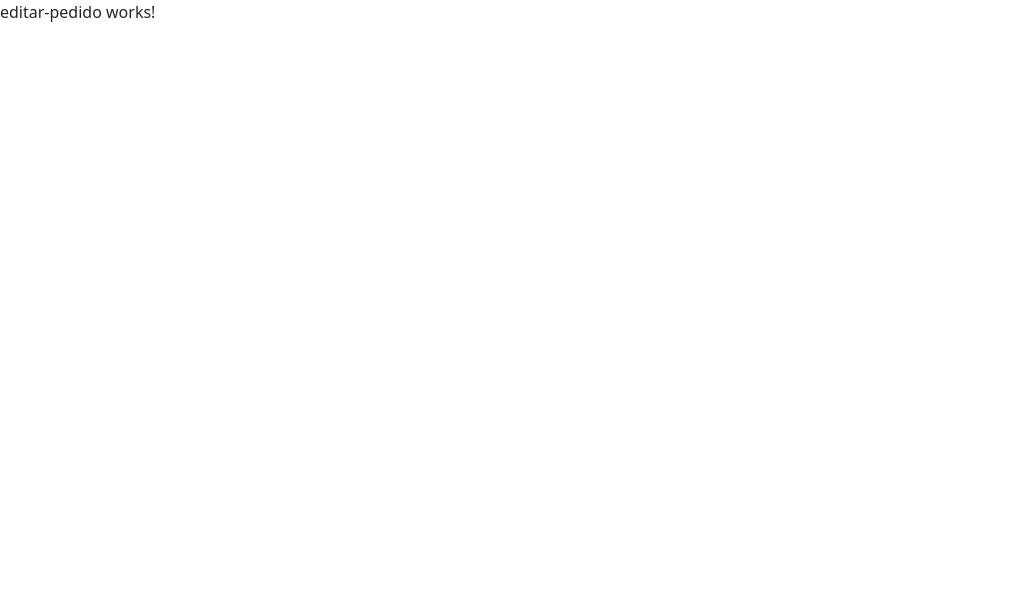
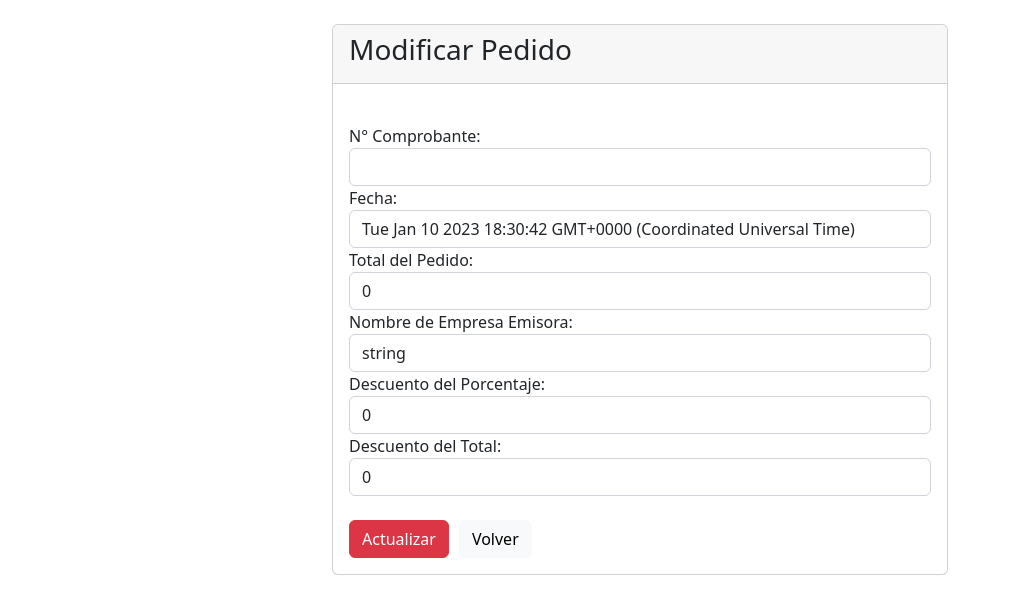
Before and after one commit to Giannoni-Ezequiel/SystemBackOffice, an Angular app in the folder FrontEnd/Prueba/: page /editar-pedido in a window 1280 px wide. Shown: the top 614 px of the page, without its empty margins (0-1010 px from the left). Built offline with nearby package versions, Linux system fonts and the light colour scheme; no server answers.

Commit message:
CRUD Front Pedido Terminado

```diff
--- a/FrontEnd/Prueba/src/app/vistas/header/header.component.ts
+++ b/FrontEnd/Prueba/src/app/vistas/header/header.component.ts
@@ -28,4 +28,8 @@ export class HeaderComponent {
   impuesto(){
     this.router.navigate(['/listar-impuesto'])
   }
+
+  pedido(){
+    this.router.navigate(['/listar-pedido'])
+  }
 }
--- a/FrontEnd/Prueba/src/app/vistas/pedido/crear-pedido/crear-pedido.component.html
+++ b/FrontEnd/Prueba/src/app/vistas/pedido/crear-pedido/crear-pedido.component.html
@@ -1 +1,40 @@
-<p>crear-pedido works!</p>
+<div class="container col-md-6">
+    <br>
+      <div class="card">
+          <div class="card-header">
+              <h3>Agregar Pedido</h3>
+          </div>
+          <br>
+          <div class="card-body">
+              <form action="">
+                <div class="form-group">
+                    <label for="">N° Comprobante:</label>
+                    <input [(ngModel)]="pedido.Ncomprobante" name="Ncomprobante" type="text" class="form-control">
+                </div>
+                <div class="form-group">
+                  <label for="">Fecha:</label>
+                  <input [(ngModel)]="pedido.fecha" name="fecha" type="text" class="form-control">
+                </div>
+                <div class="form-group">
+                    <label for="">Total del Pedido:</label>
+                    <input [(ngModel)]="pedido.totalPedido" name="totalPedido" type="text" class="form-control">
+                </div>
+                <div class="form-group">
+                  <label for="">Nombre de Empresa Emisora:</label>
+                  <input [(ngModel)]="pedido.nomEmpEmisora" name="nomEmpEmisora" type="text" class="form-control">
+                </div>
+                <div class="form-group">
+                    <label for="">Descuento del Porcentaje:</label>
+                    <input [(ngModel)]="pedido.DescuentoPorcent" name="DescuentoPorcent" type="text" class="form-control">
+                </div>
+                <div class="form-group">
+                    <label for="">Descuento del Total:</label>
+                    <input [(ngModel)]="pedido.DescuentoTotal" name="DescuentoTotal" type="text" class="form-control">
+                </div>
+                  <br>
+                  <button (click)="Crear(pedido)" class="btn btn-danger">Guardar</button>
+                  <button (click)="Volver()" class="btn btn-light" style="margin-left: 10px;">Volver</button>
+              </form>
+          </div>
+      </div>
+  </div>
--- a/FrontEnd/Prueba/src/app/vistas/pedido/crear-pedido/crear-pedido.component.ts
+++ b/FrontEnd/Prueba/src/app/vistas/pedido/crear-pedido/crear-pedido.component.ts
@@ -1,10 +1,38 @@
-import { Component } from '@angular/core';
+import { Component, OnInit } from '@angular/core';
+import { Router } from '@angular/router';
+import { PedidoService } from 'src/app/service/pedido.service';
+import { Pedido } from 'src/app/models/pedido';
 
 @Component({
   selector: 'app-crear-pedido',
   templateUrl: './crear-pedido.component.html',
   styleUrls: ['./crear-pedido.component.css']
 })
-export class CrearPedidoComponent {
+export class CrearPedidoComponent implements OnInit{
 
+  pedido:Pedido;
+  constructor(private router:Router, private service:PedidoService){
+    this.pedido = {
+      Ncomprobante: '',
+      fecha: new Date(),
+      totalPedido: 0,
+      nomEmpEmisora: 'string',
+      DescuentoPorcent: 0,
+      DescuentoTotal: 0,
+    }
+  }
+
+  ngOnInit() {
+  }
+
+  Crear(pedido:Pedido){
+    this.service.crearPedido(pedido).subscribe(data=>{
+      alert("Se agrego con exito!!!");
+      this.router.navigate(["listar-pedido"]);
+    })
+  }
+
+  Volver(){
+    this.router.navigate(["proyecto"])
+  }
 }
--- a/FrontEnd/Prueba/src/app/vistas/pedido/editar-pedido/editar-pedido.component.html
+++ b/FrontEnd/Prueba/src/app/vistas/pedido/editar-pedido/editar-pedido.component.html
@@ -1 +1,40 @@
-<p>editar-pedido works!</p>
+<div class="container col-md-6">
+    <br>
+      <div class="card">
+          <div class="card-header">
+              <h3>Modificar Pedido</h3>
+          </div>
+          <br>
+          <div class="card-body">
+              <form action="">
+                  <div class="form-group">
+                      <label for="">N° Comprobante:</label>
+                      <input [(ngModel)]="pedido.Ncomprobante" name="Ncomprobante" type="text" class="form-control">
+                  </div>
+                  <div class="form-group">
+                    <label for="">Fecha:</label>
+                    <input [(ngModel)]="pedido.fecha" name="fecha" type="text" class="form-control">
+                  </div>
+                  <div class="form-group">
+                      <label for="">Total del Pedido:</label>
+                      <input [(ngModel)]="pedido.totalPedido" name="totalPedido" type="text" class="form-control">
+                  </div>
+                  <div class="form-group">
+                    <label for="">Nombre de Empresa Emisora:</label>
+                    <input [(ngModel)]="pedido.nomEmpEmisora" name="nomEmpEmisora" type="text" class="form-control">
+                </div>
+                <div class="form-group">
+                    <label for="">Descuento del Porcentaje:</label>
+                    <input [(ngModel)]="pedido.DescuentoPorcent" name="DescuentoPorcent" type="text" class="form-control">
+                </div>
+                <div class="form-group">
+                    <label for="">Descuento del Total:</label>
+                    <input [(ngModel)]="pedido.DescuentoTotal" name="DescuentoTotal" type="text" class="form-control">
+                </div>
+                  <br>
+                  <button (click)="Actualizar(pedido)" class="btn btn-danger">Actualizar</button>
+                  <button (click)="Volver()" class="btn btn-light" style="margin-left: 10px;">Volver</button>
+              </form>
+          </div>
+      </div>
+  </div>
--- a/FrontEnd/Prueba/src/app/vistas/pedido/editar-pedido/editar-pedido.component.ts
+++ b/FrontEnd/Prueba/src/app/vistas/pedido/editar-pedido/editar-pedido.component.ts
@@ -1,10 +1,47 @@
-import { Component } from '@angular/core';
+import { Component, OnInit } from '@angular/core';
+import { Router } from '@angular/router';
+import { PedidoService } from 'src/app/service/pedido.service';
+import { Pedido } from 'src/app/models/pedido';
 
 @Component({
   selector: 'app-editar-pedido',
   templateUrl: './editar-pedido.component.html',
   styleUrls: ['./editar-pedido.component.css']
 })
-export class EditarPedidoComponent {
+export class EditarPedidoComponent implements OnInit{
 
+  pedido:Pedido;
+  constructor(private router:Router, private service:PedidoService){
+    this.pedido = {
+      Ncomprobante: '',
+      fecha: new Date(),
+      totalPedido: 0,
+      nomEmpEmisora: 'string',
+      DescuentoPorcent: 0,
+      DescuentoTotal: 0,
+    }
+  }
+
+  ngOnInit(){
+    this.Editar();
+  }
+
+  Editar(){
+    let id=localStorage.getItem("id");
+    this.service.getPedidoId(id).subscribe(data=>{
+      this.pedido=data;
+    })
+  }
+
+  Actualizar(pedido:Pedido){
+    this.service.updatePedido(pedido).subscribe(data=>{
+      this.pedido = data;
+      alert("Se actualizo correctamente!!!");
+      this.router.navigate(["listar-pedido"])
+    })
+  }
+
+  Volver(){
+    this.router.navigate(["proyecto"])
+  }
 }
--- a/FrontEnd/Prueba/src/app/vistas/pedido/listar-pedido/listar-pedido.component.html
+++ b/FrontEnd/Prueba/src/app/vistas/pedido/listar-pedido/listar-pedido.component.html
@@ -1 +1,45 @@
-<p>listar-pedido works!</p>
+<div class="container">
+    <br>
+      <div class="container">
+        <button (click)="Volver()" class="btn btn-light">Volver</button>
+        <button (click)="Crear()" class="btn btn-primary" style="margin-left: 10px;">Nuevo</button>
+      </div>
+      <br>
+    <div class="card">
+        <div class="card-header">
+            <h3>Pedidos</h3>
+        </div>
+        <br>
+        <div class="card-body">
+            <table class="table">
+                <thead class="thead-light">
+                  <tr class="text-center">
+                    <th scope="col">#</th>
+                    <th scope="col">N° Comprobante</th>
+                    <th scope="col">Fecha</th>
+                    <th scope="col">Total del Pedido</th>
+                    <th scope="col">Nombre de Empresa Emisora</th>
+                    <th scope="col">Porcentaje del Descuento</th>
+                    <th scope="col">Total del Descuento</th>
+                    <th scope="col">ACCION</th>
+                  </tr>
+                </thead>
+                <tbody>
+                  <tr *ng-for="let pedido of pedidos" class="text-center">
+                    <th scope="row">1</th>
+                    <td>{{pedido.id}}</td>
+                    <td>{{pedido.Ncomprobante}}</td>
+                    <td>{{pedido.fecha}}</td>
+                    <td>{{pedido.nomEmpEmisora}}</td>
+                    <td>{{pedido.DescuentoPorcent}}</td>
+                    <td>{{pedido.DescuentoTotal}}</td>
+                    <td>
+                        <button (click)="Editar(pedido)" class="btn btn-warning">Editar</button>
+                        <button (click)="Delete(pedido)" class="btn btn-warning" style="margin-left: 10px">Delete</button>
+                    </td>
+                  </tr>
+                </tbody>
+              </table>
+        </div>
+    </div>
+  </div>
--- a/FrontEnd/Prueba/src/app/vistas/pedido/listar-pedido/listar-pedido.component.ts
+++ b/FrontEnd/Prueba/src/app/vistas/pedido/listar-pedido/listar-pedido.component.ts
@@ -1,10 +1,40 @@
-import { Component } from '@angular/core';
+import { Component, OnInit } from '@angular/core';
+import { Router } from '@angular/router';
+import { PedidoService } from 'src/app/service/pedido.service';
+import { Pedido } from 'src/app/models/pedido';
 
 @Component({
   selector: 'app-listar-pedido',
   templateUrl: './listar-pedido.component.html',
   styleUrls: ['./listar-pedido.component.css']
 })
-export class ListarPedidoComponent {
+export class ListarPedidoComponent implements OnInit{
 
+  pedido:Pedido[] = [];
+  constructor(private service:PedidoService, private router:Router){}
+
+  ngOnInit(){
+    this.service.getPedido().subscribe(data=>{
+      this.pedido=data;
+    })
+  }
+
+  Editar(pedido:Pedido):void{
+    localStorage.setItem("id",pedido.id!.toString());
+    this.router.navigate(["editar-pedido"]);
+  }
+
+  Delete(pedido:Pedido){
+    this.service.deletePedido(pedido).subscribe(data=>{
+      this.pedido=this.pedido?.filter(p=>p!==pedido);
+      alert("Pedido eliminado!!!")
+    })
+  }
+
+  Volver(){
+    this.router.navigate(["proyecto"])
+  }
+  Crear(){
+    this.router.navigate(["crear-pedido"])
+  }
 }
--- a/FrontEnd/Prueba/src/app/vistas/usuario/editar-usuarios/editar-usuarios.component.html
+++ b/FrontEnd/Prueba/src/app/vistas/usuario/editar-usuarios/editar-usuarios.component.html
@@ -2,7 +2,7 @@
   <br>
     <div class="card">
         <div class="card-header">
-            <h3>Modificar Usuarios</h3>
+            <h3>Modificar Usuario</h3>
         </div>
         <br>
         <div class="card-body">
```
Also changed, not shown: FrontEnd/Prueba/src/app/vistas/header/header.component.html (+8 -4 lines).
